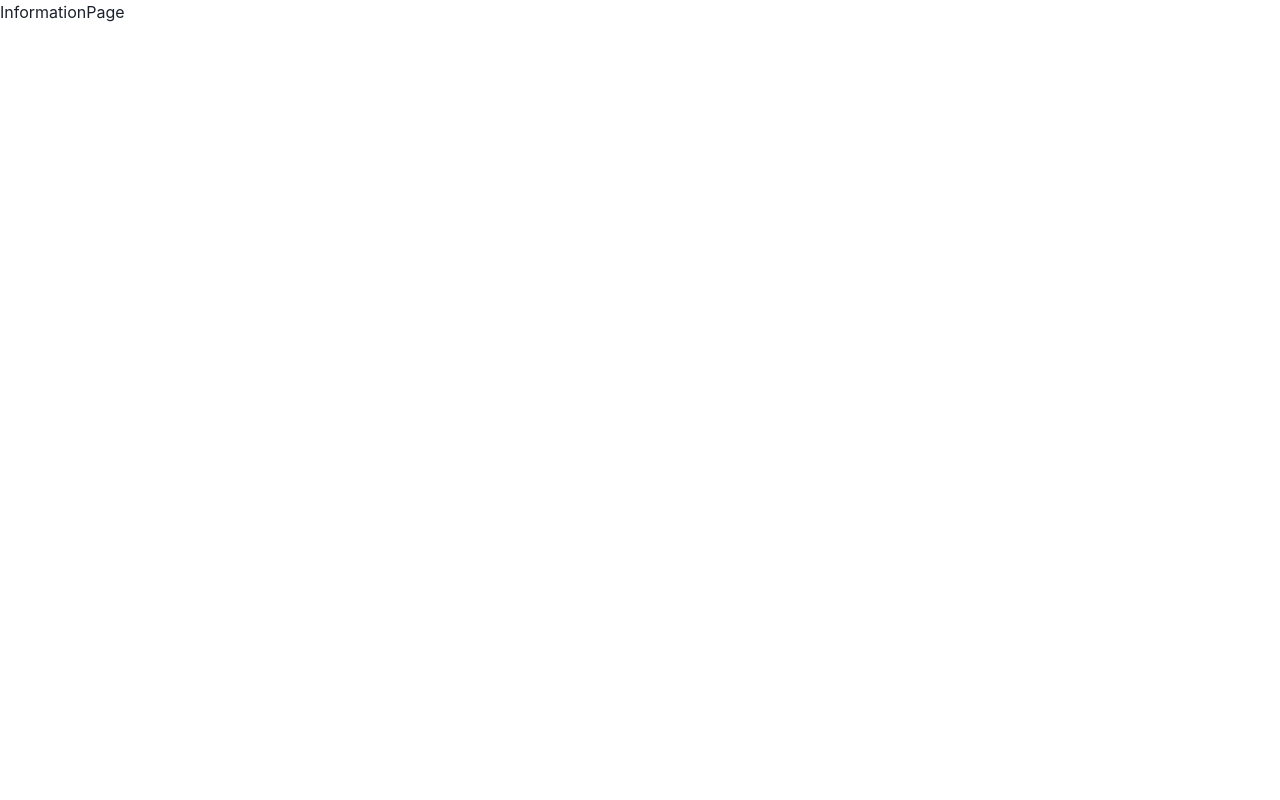
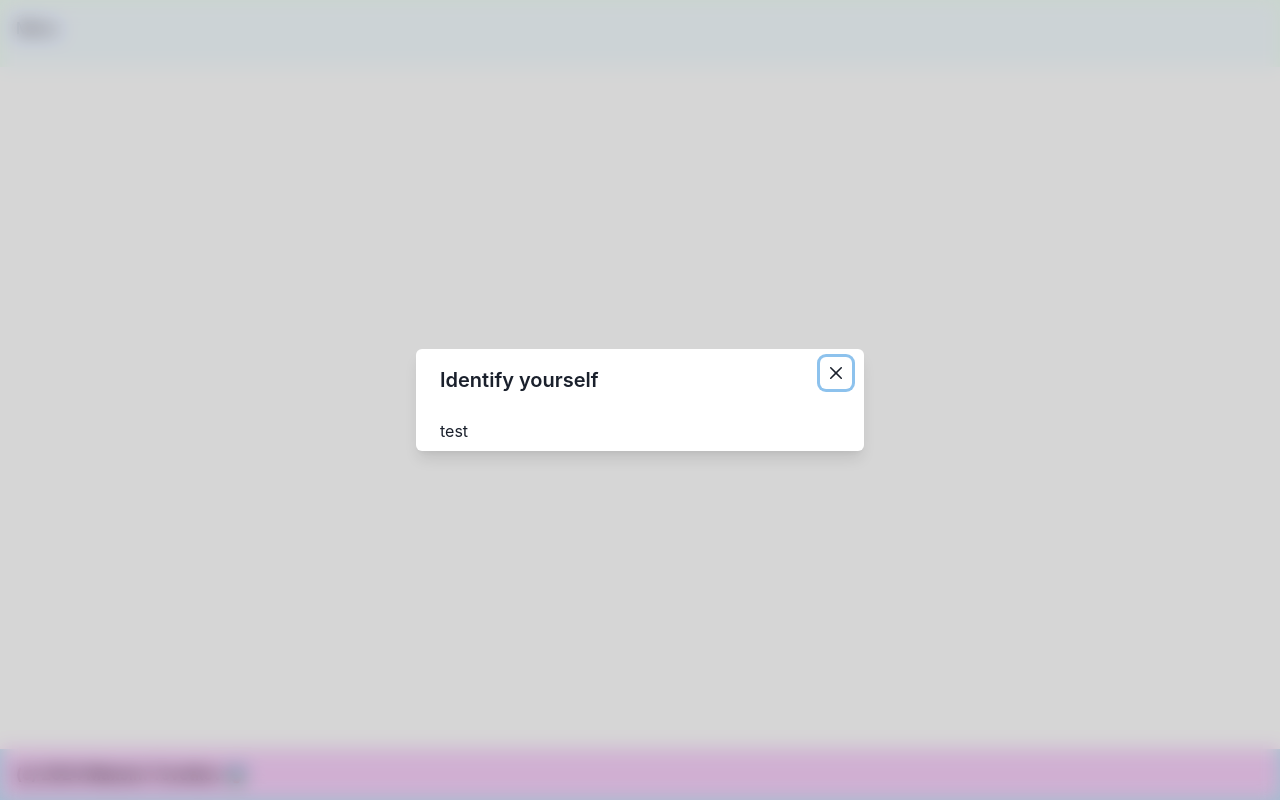
Before and after one commit to MaxFlower/rick-gallery-app, a Next.js app: page /information in a window 1280 px wide. Built offline with nearby package versions, Linux system fonts and the light colour scheme.

Commit message:
feat: use context for information page to check display or hide modal

```diff
--- /dev/null
+++ b/src/app/information/layout.tsx
@@ -0,0 +1,32 @@
+'use client'
+
+import { Stack, Grid, GridItem, Heading } from '@chakra-ui/react'
+import { AppContextProvider } from '../../hooks/context.hook'
+import { ReactNode } from 'react'
+
+export default function InformationLayout({ children }: { children: ReactNode }) {
+    return (
+        <AppContextProvider>
+            <Grid
+                templateAreas={`"header" "main" "footer"`}
+                gridTemplateRows={'1fr 10fr 0.5fr'}
+                h='100vh'
+                gap='1'
+            >
+                <GridItem p='4' bg='green.50' area={'header'}>
+                    Menu
+                </GridItem>
+                <GridItem p='4' bg='grey.100' area={'main'} height='100%' overflow='scroll'>
+                    {children}
+                </GridItem>
+                <GridItem p='4' bg='blue.100' area={'footer'}>
+                    <Stack>
+                        <Heading as='h5' size='sm'>
+                            (c) {new Date().getFullYear()} Maksim Tsvetkov 🪴
+                        </Heading>
+                    </Stack>
+                </GridItem>
+            </Grid>
+        </AppContextProvider>
+    )
+}
--- a/src/app/information/page.tsx
+++ b/src/app/information/page.tsx
@@ -1,5 +1,20 @@
 'use client';
 
+import { useEffect, useState } from 'react'
+import { useAppContext } from '../../hooks/context.hook'
+import MultifunctionalModal from '../../components/multifunctional-modal'
+
 export default function InformationPage() {
-    return 'InformationPage'
+    const { profile, updateProfile } = useAppContext()
+    const [isIdentified, setIsIdentified] = useState<boolean>(false)
+
+    useEffect(() => {
+        setIsIdentified(profile !== null && profile?.username !== '' && profile?.jobTitle !== '')
+    }, [profile])
+
+    return (
+        <MultifunctionalModal title='Identify yourself' opened={!isIdentified} isProtected={true}>
+            test
+        </MultifunctionalModal>
+    )
 }
```
